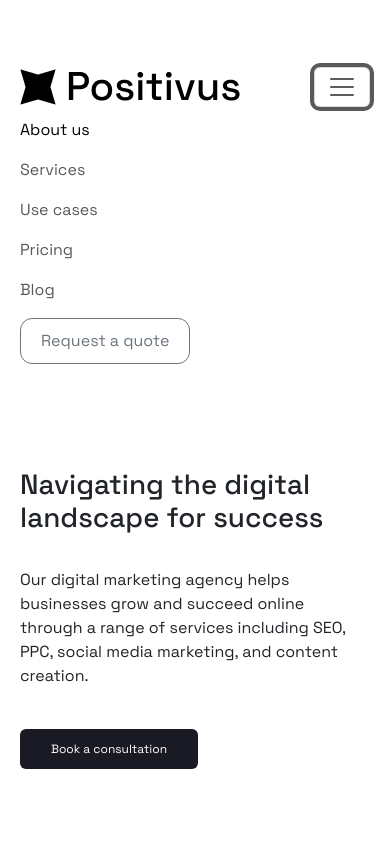
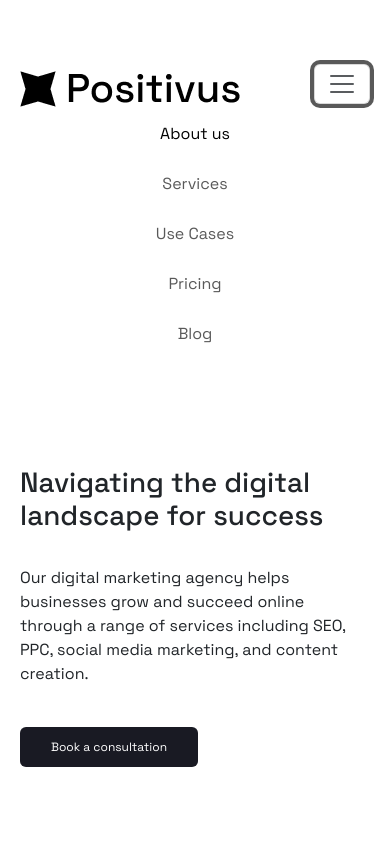
Before and after one commit to Hamzakabeer/newtemplatefigma, a plain HTML site: page index.html in a window 390 px wide. Both pictures are taken after a click on the button "Toggle navigation". Shown: the top 844 px of the page. Drawn offline with nearby package versions, Linux system fonts and the light colour scheme.

Commit message:
major config

```diff
--- a/index.html
+++ b/index.html
@@ -14,11 +14,15 @@
     <link rel="stylesheet" href="style.css" />
   </head>
   <body>
+
     <nav class="navbar navbar-expand-lg py-4">
       <div class="container">
+        <!-- Logo -->
         <a class="navbar-brand" href="#">
-          <img src="images/logo.png" alt="" />
+          <img src="images/logo.png" alt="Logo" style="max-height: 40px;" />
         </a>
+
+        <!-- Toggle Button for Mobile -->
         <button
           class="navbar-toggler"
           type="button"
@@ -30,27 +34,28 @@
         >
           <span class="navbar-toggler-icon"></span>
         </button>
+
+        <!-- Navbar Links -->
         <div class="collapse navbar-collapse" id="navbarSupportedContent">
           <ul class="navbar-nav ms-auto mb-2 mb-lg-0">
-            <li class="nav-item me-4">
-              <a class="nav-link active" aria-current="page" href="#"
-                >About us</a
-              >
+            <li class="nav-item">
+              <a class="nav-link active" aria-current="page" href="#">About us</a>
             </li>
-            <li class="nav-item me-4">
+            <li class="nav-item">
               <a class="nav-link" href="#">Services</a>
             </li>
-            <li class="nav-item me-4">
-              <a class="nav-link" href="#">Use cases</a>
+            <li class="nav-item">
+              <a class="nav-link" href="#">Use Cases</a>
             </li>
-            <li class="nav-item me-4">
+            <li class="nav-item">
               <a class="nav-link" href="#">Pricing</a>
             </li>
-            <li class="nav-item me-4">
+            <li class="nav-item">
               <a class="nav-link" href="#">Blog</a>
             </li>
           </ul>
-          <form class="d-flex" role="search">
+          <!-- Request a Quote Button (Hidden on small screens) -->
+          <form class="d-flex ms-3 d-none d-lg-block">
             <button
               class="btn btn-outline-secondary theme-btn-outlined"
               type="submit"
@@ -91,7 +96,8 @@
           </div>
         </div>
       </div>
-
+<br>
+<br>
       <div class="row brand-logos">
         <div class="col-12 col-sm-12 col-md-6 col-lg-2 text-center">
           <img src="images/Company logo.png" alt="" />
--- a/style.css
+++ b/style.css
@@ -422,6 +422,25 @@ button:hover {
 .footer-bottom a:hover {
   text-decoration: underline;
 }
+@media (max-width: 992px) {
+  .theme-btn-outlined {
+    display: none;
+  }
+
+  /* Ensures navbar links are vertically aligned under the toggler */
+  .navbar-collapse {
+    text-align: center;
+  }
+
+  .navbar-nav {
+    flex-direction: column; /* Stacks the links vertically */
+    gap: 10px; /* Adds spacing between links */
+  }
+
+  .navbar-toggler {
+    margin-bottom: 10px; /* Adds spacing below the toggler */
+  }
+}
 /* Responsive Design */
 @media screen and (max-width: 768px) {
   .service-cards {
```
